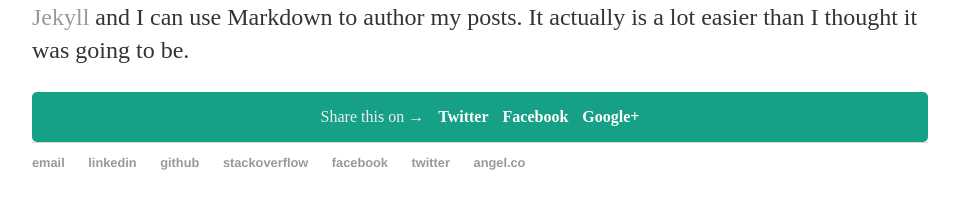
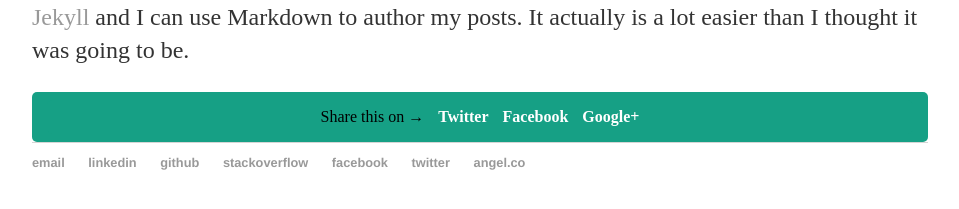
Before and after one commit to COD3BOY/cod3boy.github.io, a Jekyll site: the page built from _posts/2015-05-16-sanjay-blog-launched.md, in a window 1280 px wide. Shown: the part 288-497 px from the top of the page, without its empty margins (160-1119 px from the left). Built offline with Jekyll 4.4.1, drawn with Linux system fonts in a browser that asks for light colours.

Commit message:
Update main.css

```diff
--- a/css/main.css
+++ b/css/main.css
@@ -1,7 +1,7 @@
 .share-page {
     text-align: center;
     background: #16a085;
-    color: #efefef;
+    color: #000000;
     padding: 8px 15px;
     border-radius: 5px;
     margin: 1.5 * 32px 0;
```
